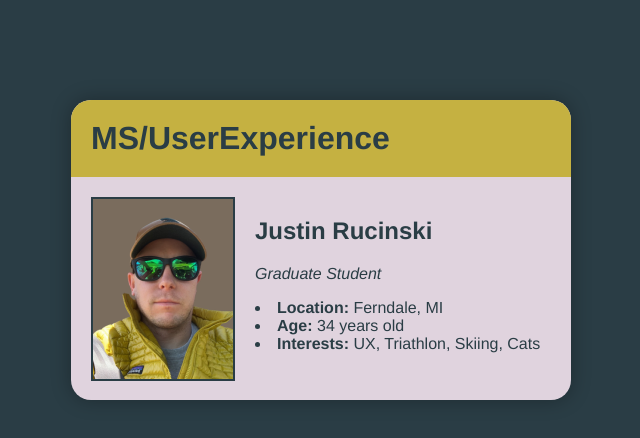
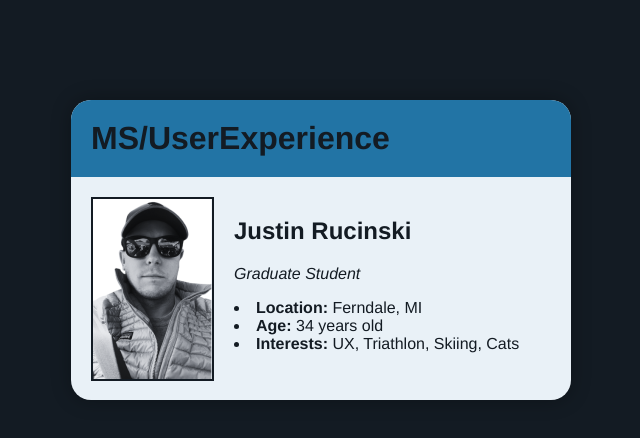
Before and after one commit to JustinRucinski/html-getting-started, a plain HTML site: page index.html in a window 1280 px wide. Shown: the whole page, without its empty margins (319-959 px from the left). Drawn offline with Linux system fonts and the light colour scheme.

Commit message:
Edited photo and theme colors

```diff
--- a/index.html
+++ b/index.html
@@ -11,7 +11,7 @@
     <div class="card">
       <h1 id="company">MS/UserExperience</h1>
       <div>
-        <img alt="Headshot of Justin Rucinski" src="JustinRucinski .png" />
+        <img alt="Headshot of Justin Rucinski" src="Justin_Rucinski_Card.png" />
         <h2>Justin Rucinski</H2>
           <p id="occupation">Graduate Student</p>
           <p>
--- a/screen.css
+++ b/screen.css
@@ -1,13 +1,13 @@
 /* Add screen styles below */
 body {
-    background: #2a3d45;
+    background: #131b23;
     margin-top: 100px;
     font-family: "helvetica";
 }
 
 .card {
-    background: #e0d3de;
-    color: #2a3d45;
+    background: #e9f1f7;
+    color: #131b23;
     margin: 0 auto;
     width: 500px;
     height: 300px;
@@ -20,7 +20,7 @@ body {
 }
 
 h1 {
-    background: #c5b141;
+    background: #2274a5;
     padding: 20px;
     margin: 0;
     border-radius: 20px 20px 0 0;
@@ -33,8 +33,7 @@ h1 {
 img {
     float: left;
     margin-right: 20px;
-    border: 2px solid #2a3d45;
-    background: #7a6c5d;
+    border: 2px solid #131b23;
 }
 
 ul {
```
Also changed, not shown: JustinRucinski .png (deleted), Justin_Rucinski_Card.png (added).
